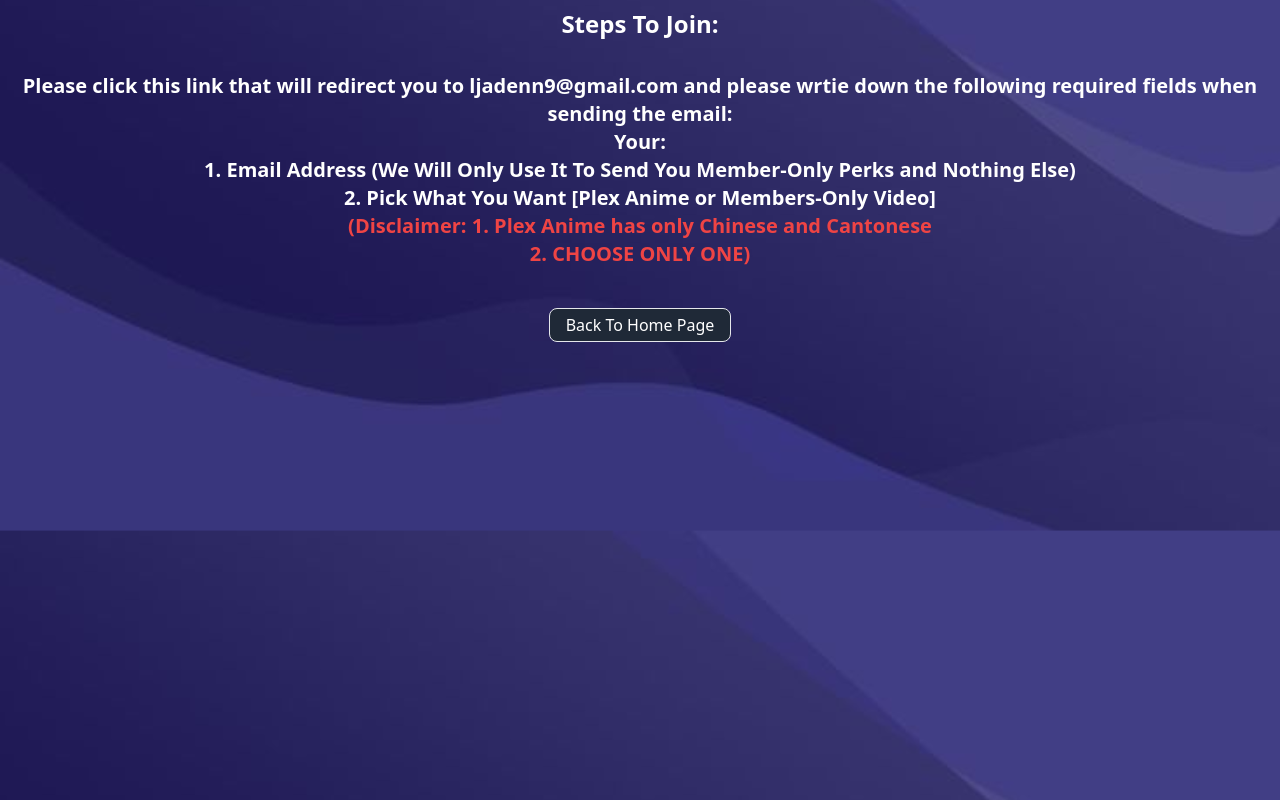
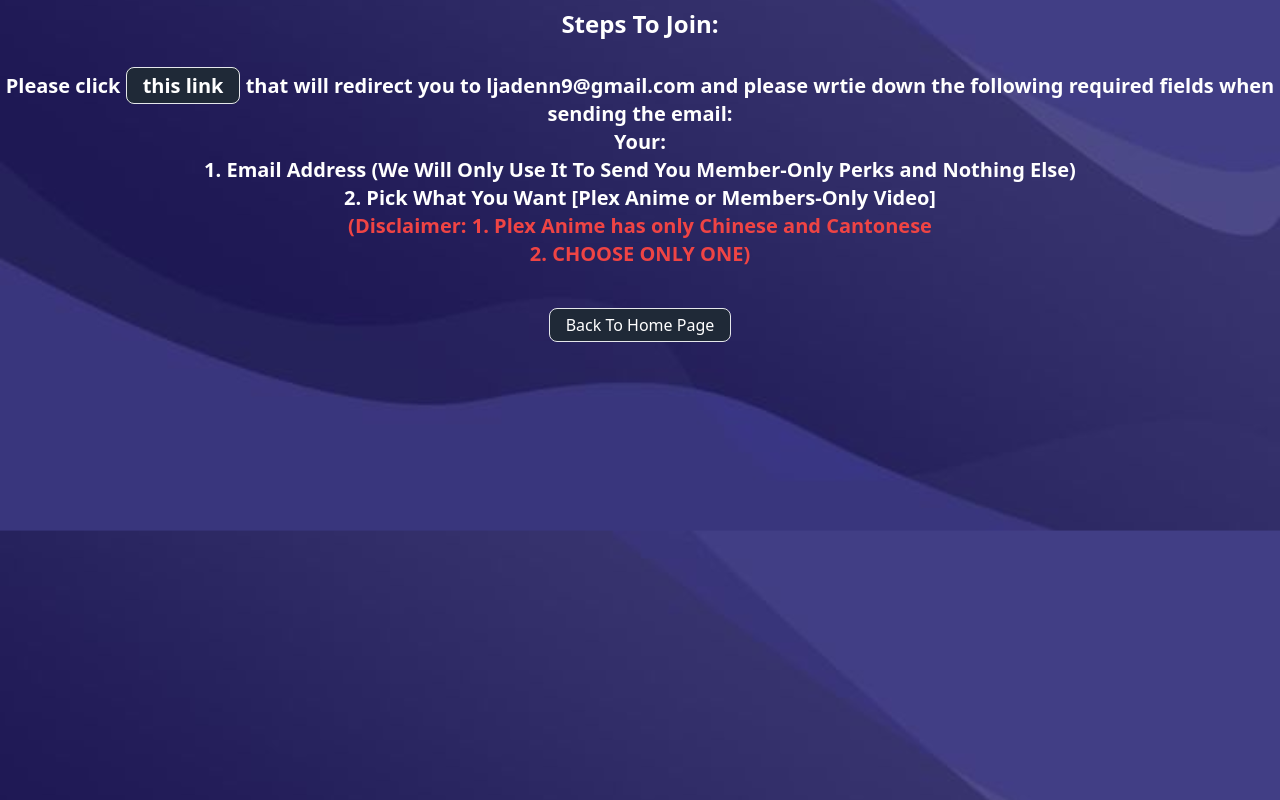
Before and after one commit to hackerforsomereason/nulliweb, a plain HTML site: page member.html in a window 1280 px wide. Drawn offline with nearby package versions, Linux system fonts and the light colour scheme.

Commit message:
Border for anchor tag

```diff
--- a/member.html
+++ b/member.html
@@ -9,7 +9,7 @@
 <body class="text-center text-white">
     <h1 class="font-bold mt-2 mb-4 text-2xl">Steps To Join:</h1>
     <div class="mt-8 font-semibold text-xl">
-        <p>Please click <a href="mailto:ljadenn9@gmail.com"> this link</a> that will redirect you to ljadenn9@gmail.com and please wrtie down the following required fields when sending the email:</p>
+        <p>Please click <a class=" border border-solid bg-gray-800 rounded-lg p-1 px-4" href="mailto:ljadenn9@gmail.com"> this link</a> that will redirect you to ljadenn9@gmail.com and please wrtie down the following required fields when sending the email:</p>
         <p>Your:<br>
           1. Email Address (We Will Only Use It To Send You Member-Only Perks and Nothing Else)<br>
           2. Pick What You Want [Plex Anime or Members-Only Video] <br>
```
